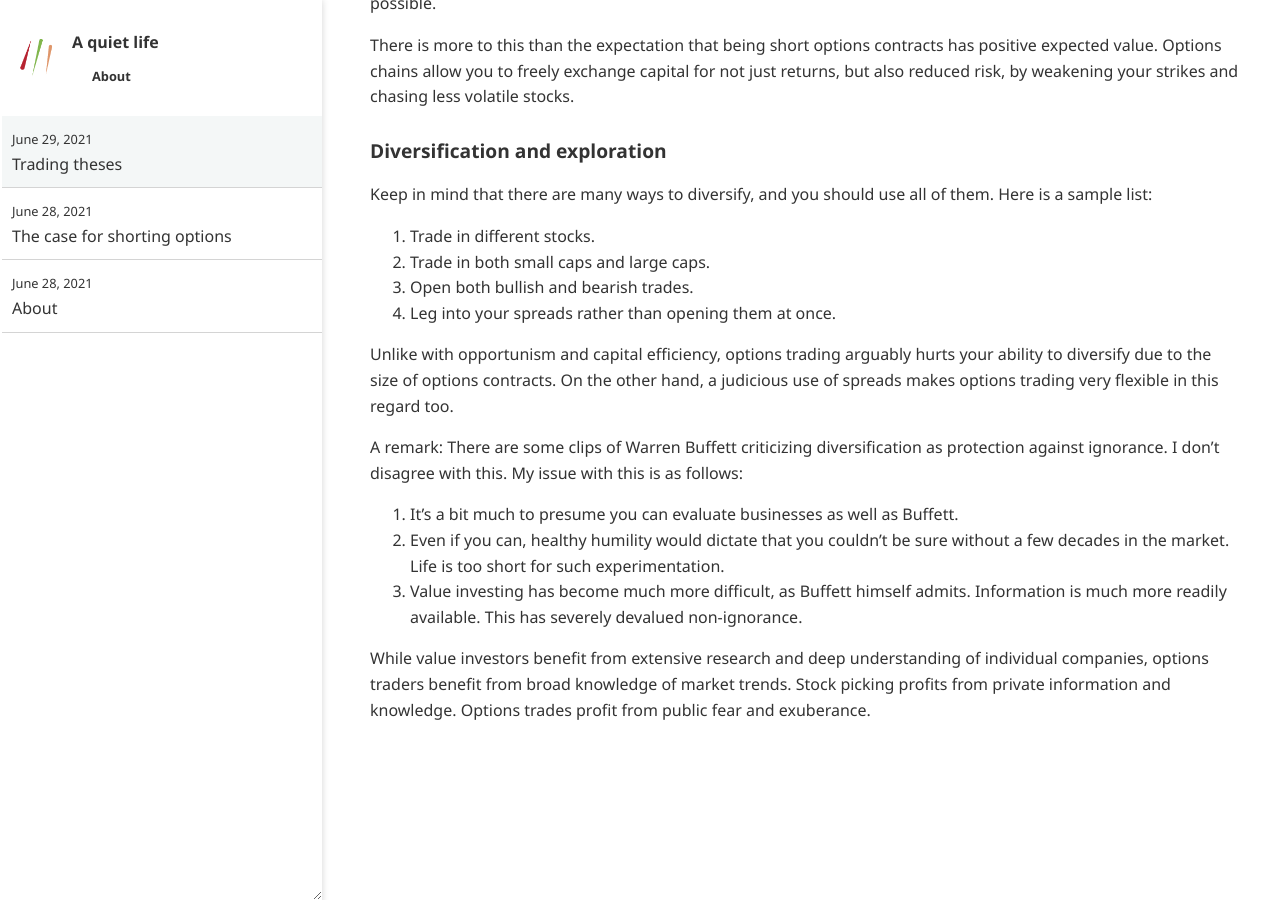
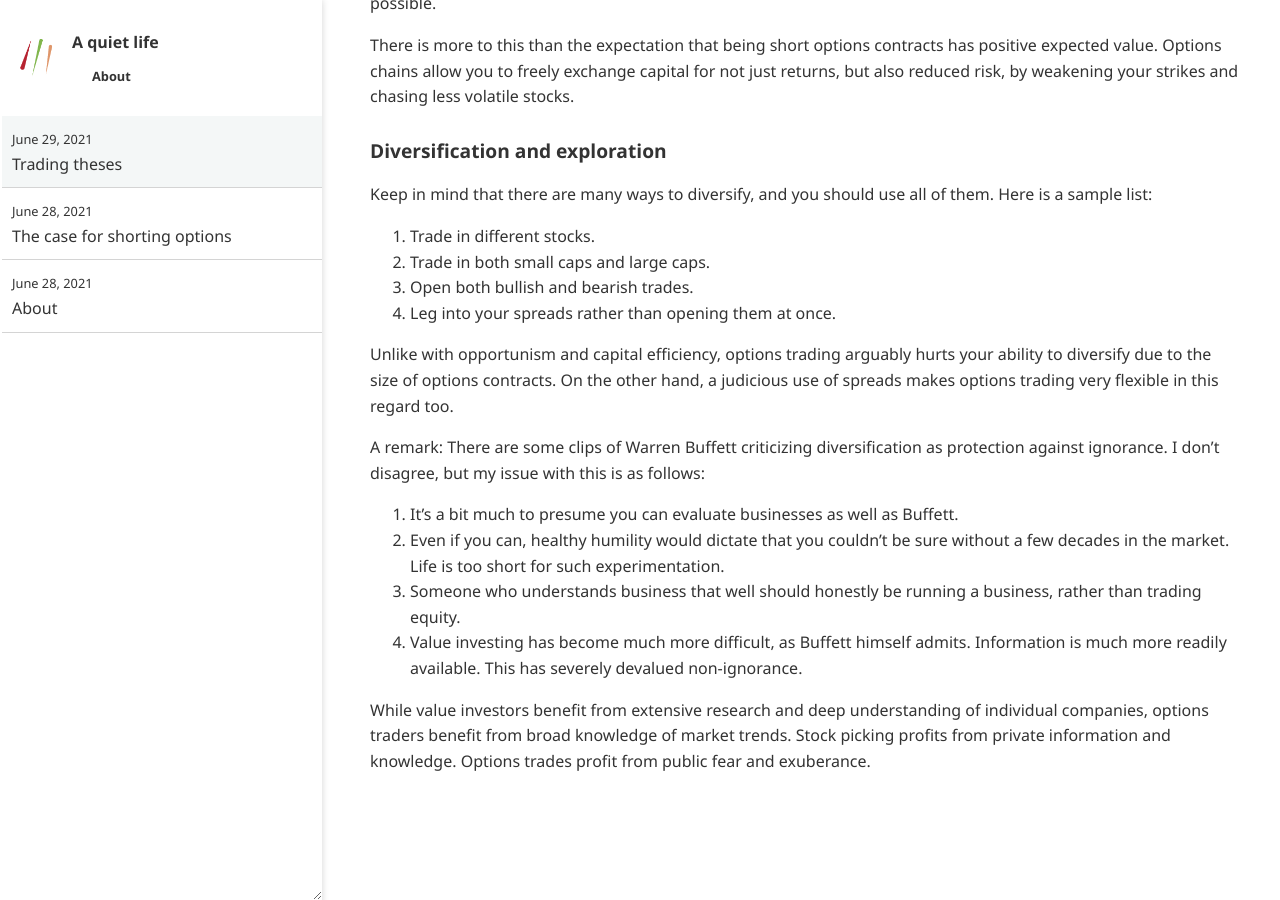
Before and after one commit to ansyblenetwork/aquietlife, a Jekyll site: the page built from _posts/2021-06-29-trading-theses.md, in a window 1280 px wide and 900 px high, scrolled down 783 px. Built offline with Jekyll 4.4.1, drawn with Linux system fonts in a browser that asks for light colours; before the commit the page ends 1632 px from its top, so only the background shows below that.

Commit message:
Update 2021-06-29-trading-theses.md

```diff
--- a/_posts/2021-06-29-trading-theses.md
+++ b/_posts/2021-06-29-trading-theses.md
@@ -36,10 +36,11 @@ Keep in mind that there are many ways to diversify, and you should use all of th
 
 Unlike with opportunism and capital efficiency, options trading arguably hurts your ability to diversify due to the size of options contracts. On the other hand, a judicious use of spreads makes options trading very flexible in this regard too.
 
-A remark: There are some clips of Warren Buffett criticizing diversification as protection against ignorance. I don't disagree with this. My issue with this is as follows:
+A remark: There are some clips of Warren Buffett criticizing diversification as protection against ignorance. I don't disagree, but my issue with this is as follows:
 
 1. It's a bit much to presume you can evaluate businesses as well as Buffett.
 2. Even if you can, healthy humility would dictate that you couldn't be sure without a few decades in the market. Life is too short for such experimentation.
-3. Value investing has become much more difficult, as Buffett himself admits. Information is much more readily available. This has severely devalued non-ignorance.
+3. Someone who understands business that well should honestly be running a business, rather than trading equity.
+4. Value investing has become much more difficult, as Buffett himself admits. Information is much more readily available. This has severely devalued non-ignorance.
 
 While value investors benefit from extensive research and deep understanding of individual companies, options traders benefit from broad knowledge of market trends. Stock picking profits from private information and knowledge. Options trades profit from public fear and exuberance.
```
